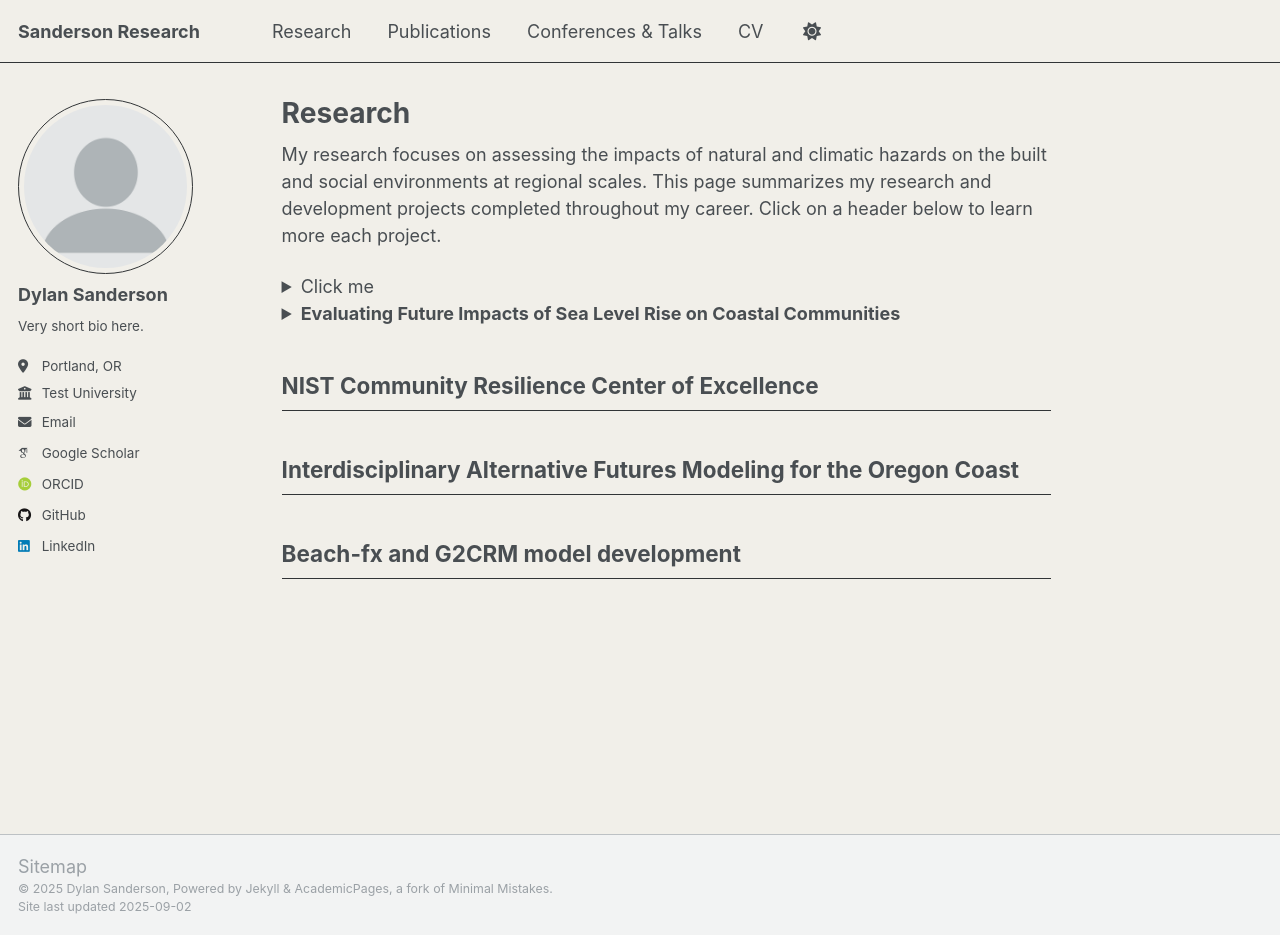
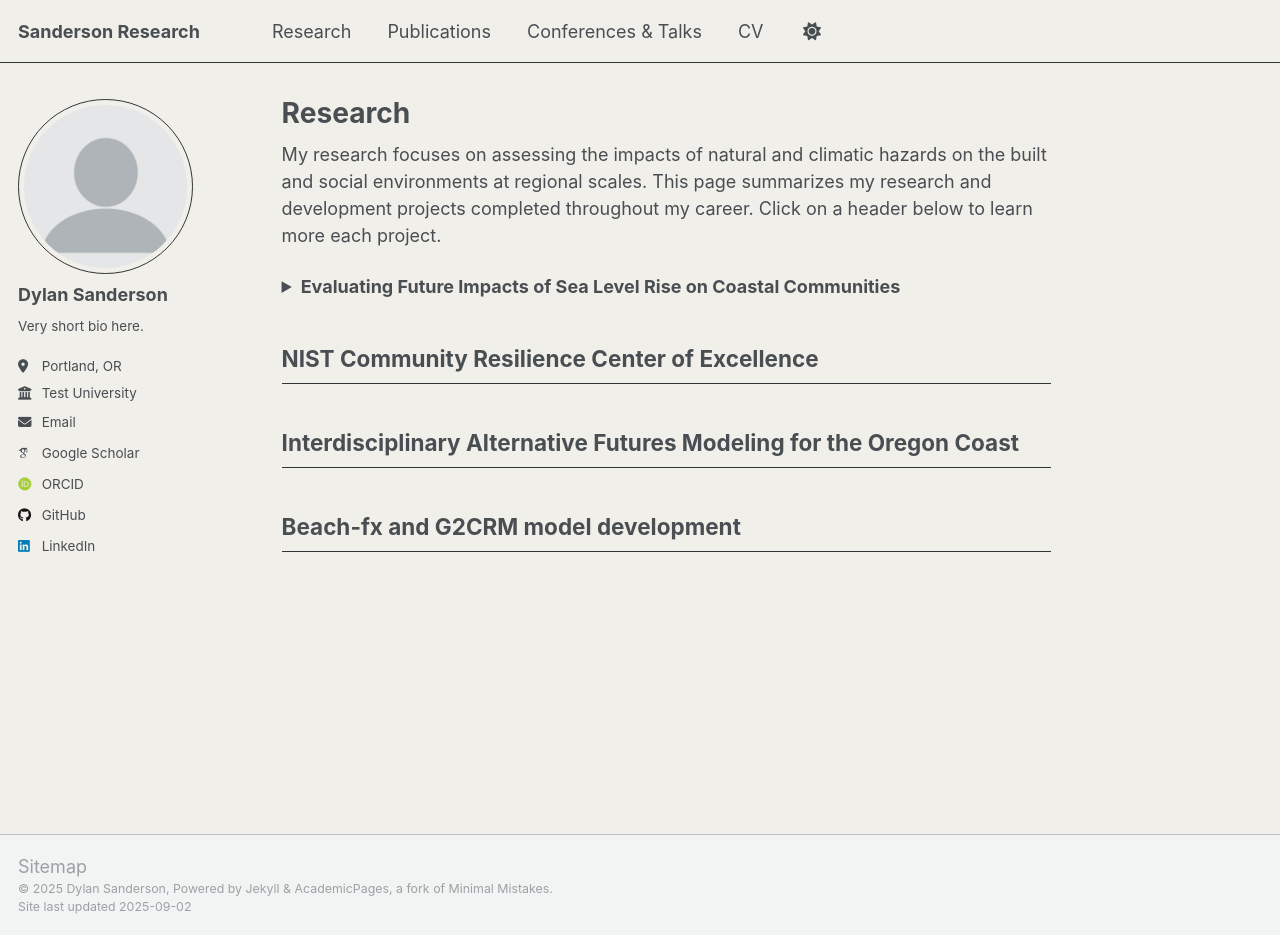
Before and after one commit to 22dylan/22dylan.github.io, a Jekyll site: the page built from _pages/reasearch.md, in a window 1280 px wide and 935 px high. Built offline with Jekyll 4.4.1, drawn with Linux system fonts in a browser that asks for light colours; some web fonts are replaced; a script that is not in the unit is left out.

Commit message:
Update reasearch.md

````diff
--- a/_pages/reasearch.md
+++ b/_pages/reasearch.md
@@ -15,24 +15,6 @@ This work focuses on ___
 
 
 <details>
-  <summary>Click me</summary>
-
-  ### Heading
-  1. Foo
-  2. Bar
-     * Baz
-     * Qux
-
-  ### Some Javascript
-  ```js
-  function logSomething(something) {
-    console.log('Something', something);
-  }
-  ```
-</details>
-
-
-<details>
 <summary> <b>Evaluating Future Impacts of Sea Level Rise on Coastal Communities </b> </summary>
 
 <i> Summary: </i> <br>
@@ -43,7 +25,7 @@ I completed this work as a part of my postdoc as a National Research Council Pos
 <br>
 
 <i>Research products originating from this project</i>: <br>
-Two manuscripts (<a href=https://doi.org/10.1016/j.ijdrr.2025.105649 >1</a>, <a href=https://doi.org/10.1016/j.ijdrr.2025.105742 >2</a>), one Jupyter notebook (<a href=https://zenodo.org/records/12573416 >1</a>), and one geospatial agent-based model (<a href=https://zenodo.org/records/15120769 >1</a>). <br>
+Two manuscripts (<a href="https://doi.org/10.1016/j.ijdrr.2025.105649">1</a>, <a href="https://doi.org/10.1016/j.ijdrr.2025.105742">2</a>), one Jupyter notebook (<a href="https://zenodo.org/records/12573416">1</a>), and one geospatial agent-based model (<a href="https://zenodo.org/records/15120769">1</a>). <br>
 
 <i> Funding</i>: <br>
 Two years of salary plus travel assistance. <br>
````
